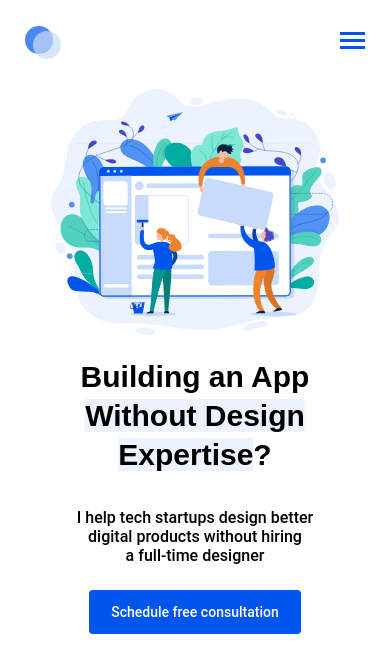
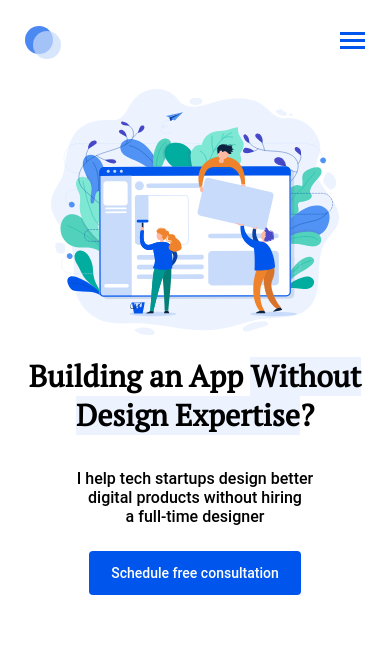
Before and after one commit to WebHeroSchool/Sergeyabv01, a plain HTML site: page index.html in a window 390 px wide. Drawn offline with Linux system fonts and the light colour scheme; a web font is replaced by a local one.

Commit message:
Fixed error with pt_serif font

```diff
--- a/style.css
+++ b/style.css
@@ -17,7 +17,7 @@ body {
   position: relative;
   padding: 40px 0;
   padding-left: 44px;
-  font: bold 24px/32px "PT Serif", Arial, Helvetica, Sans-serif;
+  font: bold 24px/32px "pt_serif", Arial, Helvetica, Sans-serif;
   align-items: center;
   color: #000;
 }
@@ -183,7 +183,7 @@ body {
 
 .main__title {
   margin: 0 0 37px 0;
-  font: bold 66px/87px "PT Serif", Arial, Helvetica, Sans-serif;
+  font: bold 66px/87px "pt_serif", Arial, Helvetica, Sans-serif;
   padding-top: 72px;
   color: #000;
 }
@@ -231,7 +231,7 @@ body {
   .main__title {
     margin-bottom: 41px;
     padding-top: 18px;
-    font: bold 50px/65px "PT Serif", Arial, Helvetica, Sans-serif;
+    font: bold 50px/65px "pt_serif", Arial, Helvetica, Sans-serif;
   }
   .main__description {
     margin-bottom: 41px;
@@ -279,7 +279,7 @@ body {
   .main__title {
     margin-bottom: 34px;
     padding-top: 30px;
-    font: bold 30px/39px "PT Serif", Arial, Helvetica, Sans-serif;
+    font: bold 30px/39px "pt_serif", Arial, Helvetica, Sans-serif;
   }
   .main__description {
     margin: 0 0 25px 0;
```
